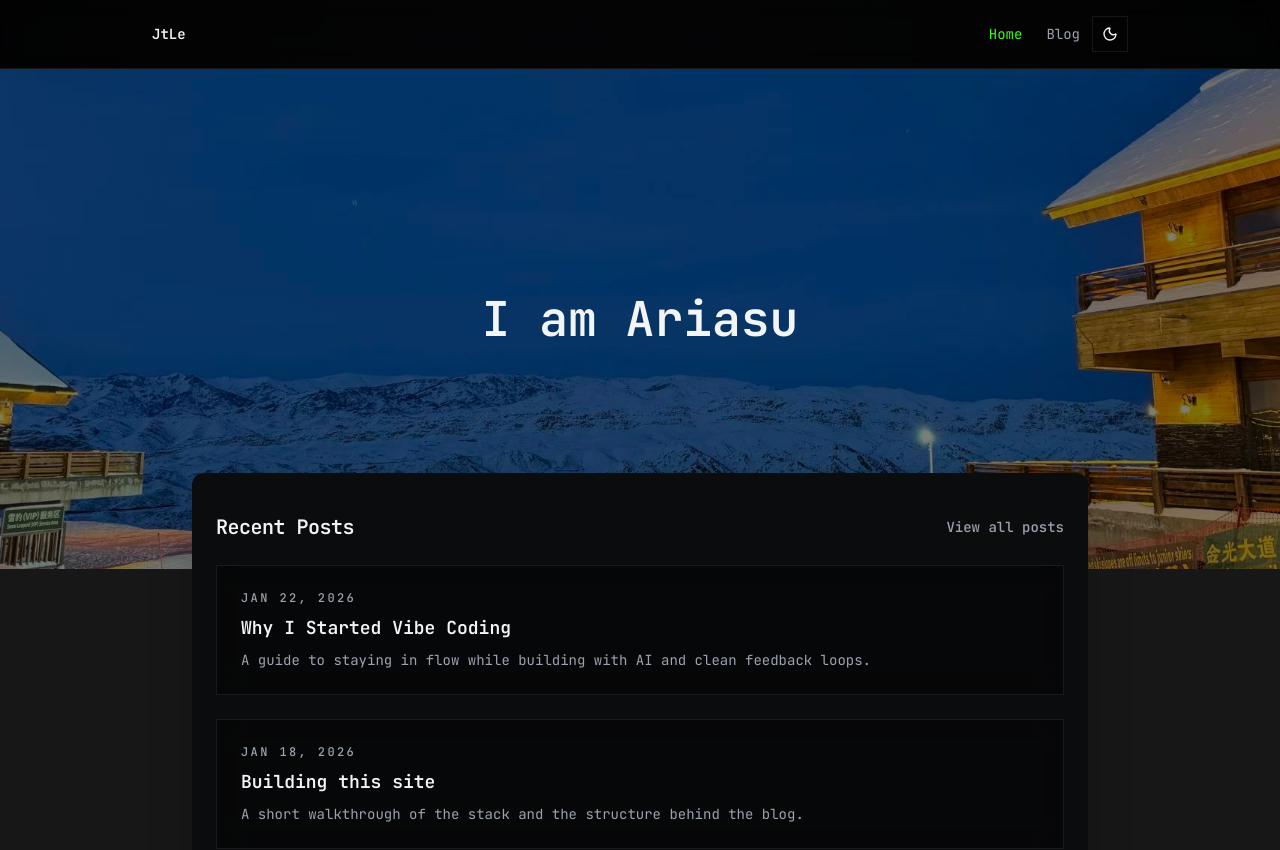
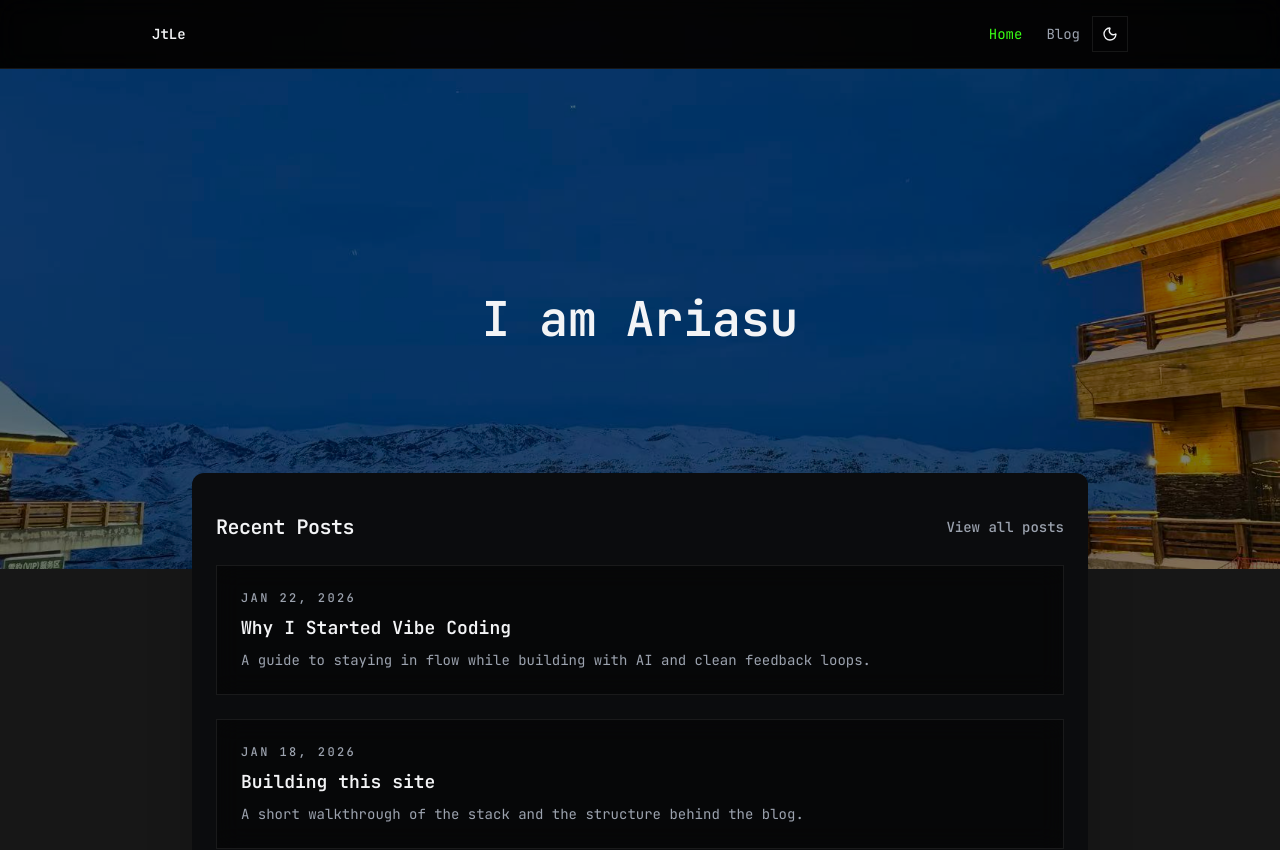
Before and after one commit to Ariasu123/ariasu123.github.io, a Next.js app: page / in a window 1280 px wide. Shown: the top 850 px of the page. Built offline with nearby package versions, Linux system fonts and the light colour scheme.

Commit message:
Add parallax hero background

```diff
--- a/src/app/page.tsx
+++ b/src/app/page.tsx
@@ -1,5 +1,6 @@
 import Link from "next/link";
 import { FadeIn } from "@/components/fade-in";
+import { HeroParallax } from "@/components/hero-parallax";
 import { SpotlightCard } from "@/components/spotlight-card";
 import { formatDate } from "@/lib/format";
 import { getRecentPosts } from "@/lib/posts";
@@ -9,15 +10,7 @@ export default function Home() {
 
   return (
     <main className="min-h-screen bg-neutral-900">
-      <section
-        className="relative flex h-[60vh] min-h-[500px] items-center justify-center bg-cover bg-center bg-no-repeat"
-        style={{ backgroundImage: "url('/hero-bg.jpg')" }}
-      >
-        <div className="absolute inset-0 bg-black/50" />
-        <h1 className="relative z-10 text-4xl font-semibold text-gray-100 sm:text-5xl">
-          I am Ariasu
-        </h1>
-      </section>
+      <HeroParallax title="I am Ariasu" />
 
       <div className="relative z-10 -mt-24 pb-24">
         <div className="mx-auto w-full max-w-4xl rounded-t-3xl bg-background px-6 pt-10 shadow-2xl">
--- /dev/null
+++ b/src/components/hero-parallax.tsx
@@ -0,0 +1,30 @@
+"use client";
+
+import { motion, useScroll, useTransform } from "framer-motion";
+
+type HeroParallaxProps = {
+  title: string;
+};
+
+export function HeroParallax({ title }: HeroParallaxProps) {
+  const { scrollY } = useScroll();
+  const y = useTransform(scrollY, [0, 1000], [0, 300]);
+
+  return (
+    <section className="relative h-[60vh] min-h-[500px] overflow-hidden">
+      <motion.div className="absolute inset-0 z-0" style={{ y }}>
+        <img
+          src="/hero-bg.jpg"
+          alt=""
+          className="h-[120%] w-full object-cover"
+        />
+      </motion.div>
+      <div className="absolute inset-0 z-10 bg-black/50" />
+      <div className="relative z-20 flex h-full items-center justify-center">
+        <h1 className="text-4xl font-semibold text-gray-100 sm:text-5xl">
+          {title}
+        </h1>
+      </div>
+    </section>
+  );
+}
```
